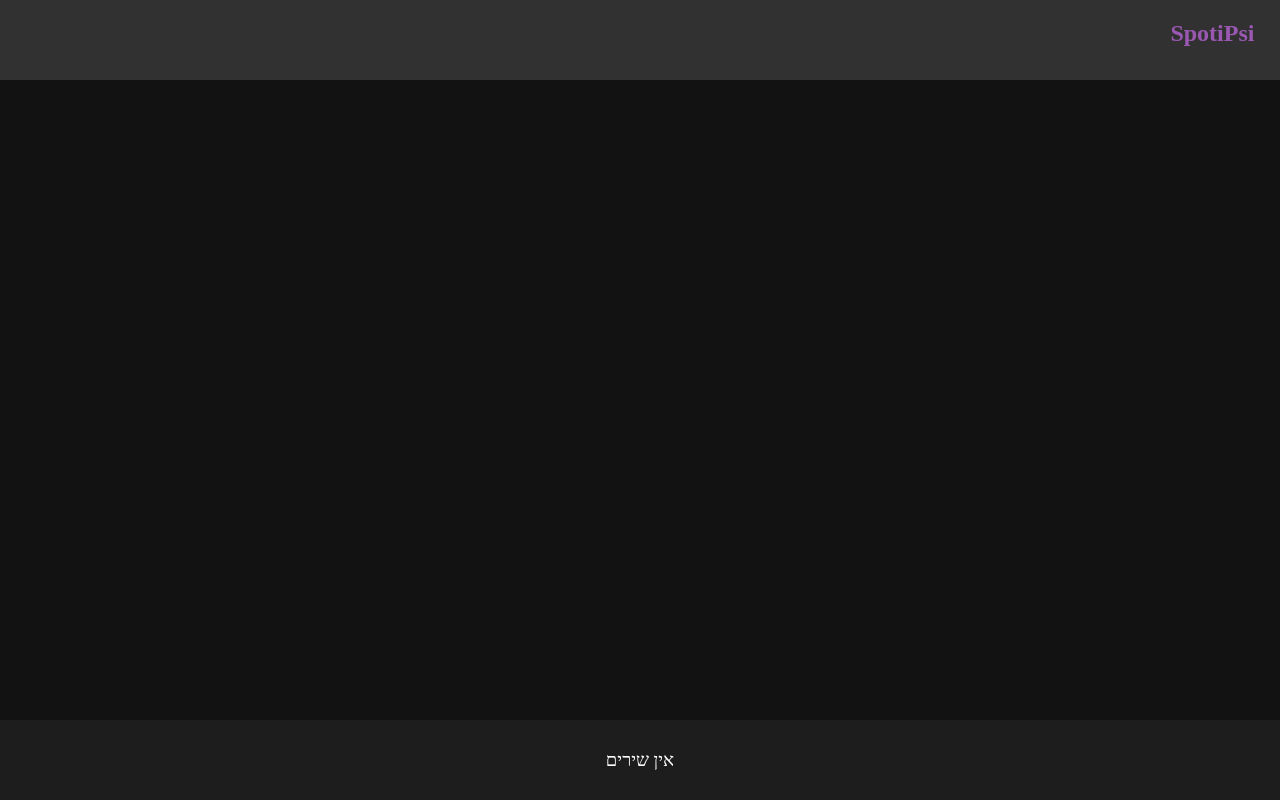
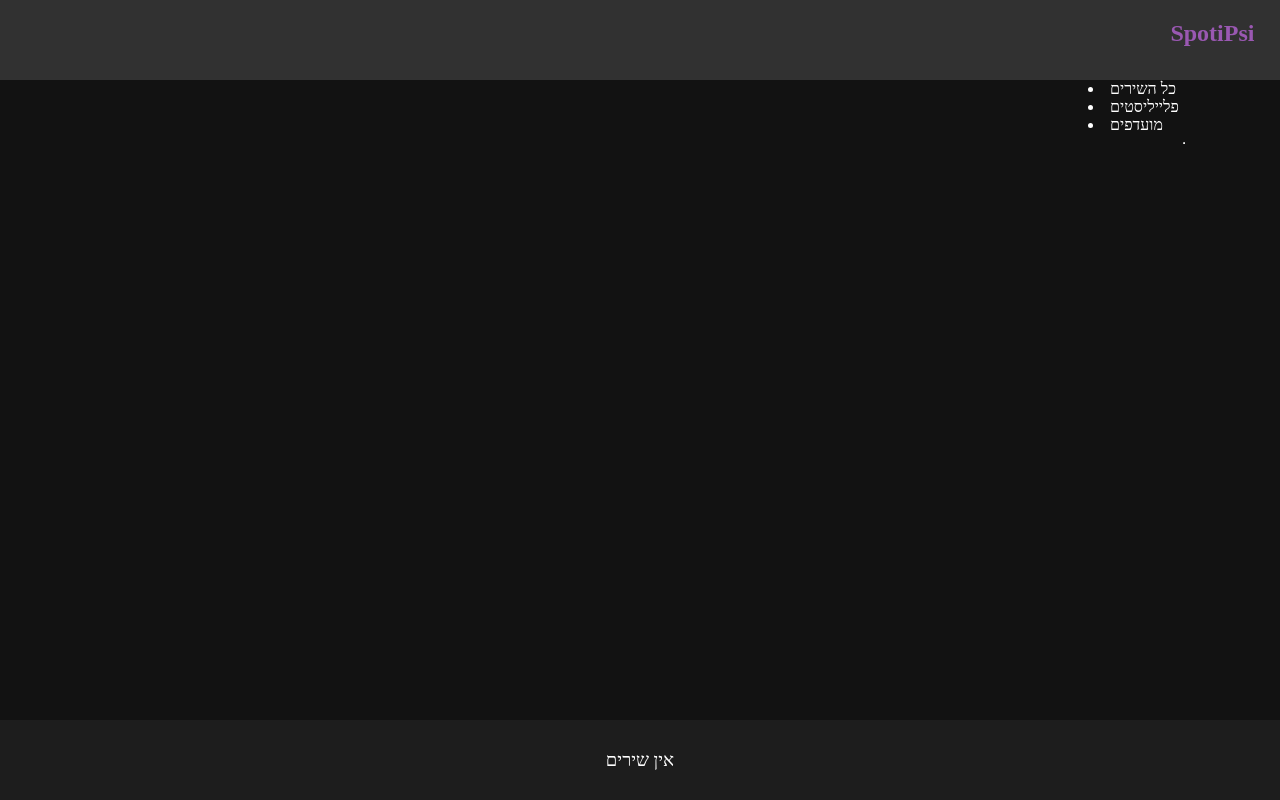
Before and after one commit to italevii/SpotiPsi-30_4, a React (Vite) app in the folder SpotiPsi-30_4/: page / in a window 1280 px wide. Built offline with nearby package versions, Linux system fonts and the light colour scheme.

Commit message:
30/start of sidebar and mainsection

```diff
--- a/SpotiPsi-30_4/src/App.tsx
+++ b/SpotiPsi-30_4/src/App.tsx
@@ -2,12 +2,14 @@
 import Header from './components/Header/Header'
 import useStyles from './AppStyle';
 import Player from './components/Player/Player';
+import MainSection from './components/MainSection/MainSection';
 function App() {
       const { classes } = useStyles();
 
   return (
     <div className={classes.body}>
     <Header/>
+    <MainSection/>
     <Player/>
     </div>
   )
--- a/SpotiPsi-30_4/src/AppStyle.tsx
+++ b/SpotiPsi-30_4/src/AppStyle.tsx
@@ -6,6 +6,7 @@ const useStyles = makeStyles()(() => ({
         height:'100vh',
         backgroundColor:'#121212',
         margin:'0'
+
     }
 
 }));
--- /dev/null
+++ b/SpotiPsi-30_4/src/components/MainSection/MainSection.tsx
@@ -0,0 +1,14 @@
+import SideBar from "../Sidebar/Sidebar";
+import useStyles from "./MainSectionStyle";
+const MainSection = () =>{
+      const { classes } = useStyles();
+
+    return(
+        <div className={classes.MainSection}>
+        <SideBar/>
+        </div>
+
+    )
+}
+
+export default MainSection
--- /dev/null
+++ b/SpotiPsi-30_4/src/components/MainSection/MainSectionStyle.tsx
@@ -0,0 +1,9 @@
+import { makeStyles } from "tss-react/mui";
+
+const useStyles = makeStyles()(() => ({
+    MainSection:{
+}
+
+}));
+
+export default useStyles;
--- /dev/null
+++ b/SpotiPsi-30_4/src/components/Sidebar/Sidebar.tsx
@@ -0,0 +1,18 @@
+import useStyles from "./sideBarStyle";
+
+const SideBar = () =>{
+      const { classes } = useStyles();
+
+    return(
+        <>
+        <div className={classes.sidebar}>
+            <li>כל השירים</li>
+            <li>פלייליסטים</li>
+            <li>מועדפים</li>
+            <hr></hr>
+        </div>
+        </>
+    )
+}
+
+export default SideBar
--- /dev/null
+++ b/SpotiPsi-30_4/src/components/Sidebar/sideBarStyle.tsx
@@ -0,0 +1,18 @@
+import { makeStyles } from "tss-react/mui";
+
+const useStyles = makeStyles()(() => ({
+    sidebar:{
+        position: 'fixed',
+        right:'0',
+        width:'15%',
+        height:'100%',
+        backgroundColor:'#121212',
+        color:'white',
+        display:'flex',
+        flexDirection:'column',
+        alignItems:'right'
+}
+
+}));
+
+export default useStyles;
```
Also changed, not shown: SpotiPsi-30_4/package.json (+6 -1 lines), 1 other file (tests, documents, lock files or other folders).
